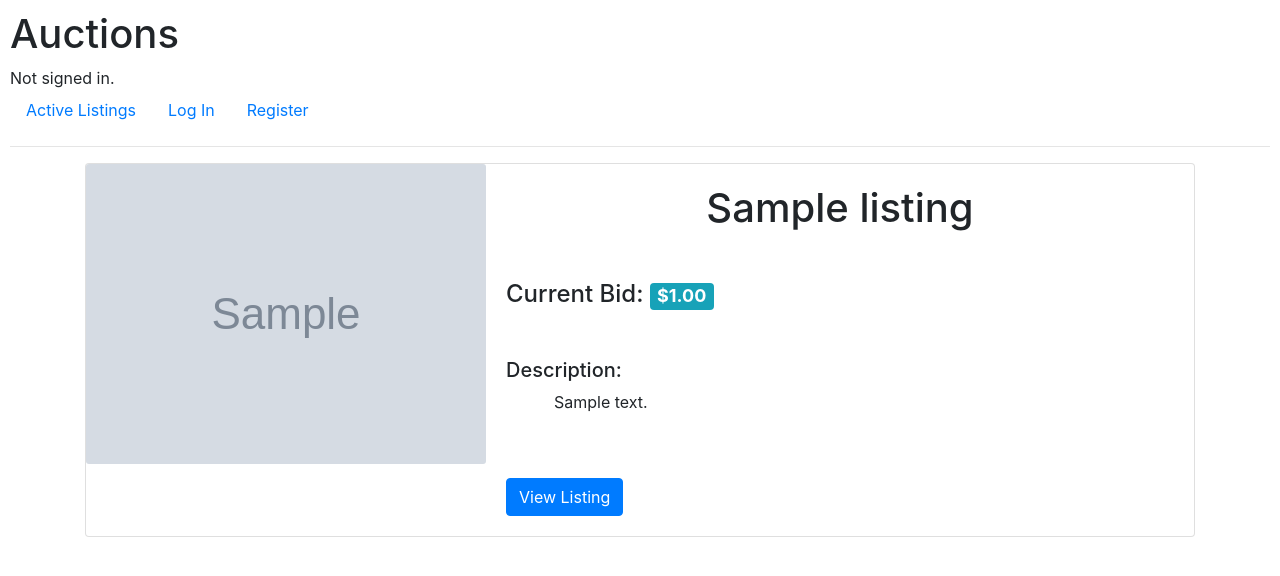
After one commit to samivel/ebay-clone, a Django app: template auctions/templates/auctions/listing.html in a window 1280 px wide. The commit adds this page. Shown: the top 576 px of the page. Run offline with Django 3.2, Linux system fonts and the light colour scheme; the template is opened without the code that fills it: most values are stand-ins (such as "Sample title", 1, 10 or a date in 2020); grey boxes marked "Sample" are stand-in pictures; some libraries are stand-ins or nearby versions.

Commit message:
index and listing pages added

```diff
--- a/auctions/models.py
+++ b/auctions/models.py
@@ -4,7 +4,7 @@ from django.db import models
 
 class User(AbstractUser):
     pass
-
+    watchlist = models.ManyToManyField(Listing, blank=True, related_name='watchers')
 
 class Listing(models.Model):
     title = models.CharField(max_length=64)
@@ -12,3 +12,4 @@ class Listing(models.Model):
     current_bid = models.FloatField()
     image_url = models.URLField(blank=True)
     category = models.CharField(max_length=64, blank=True)
+    seller = models.IntegerField()
--- a/auctions/templates/auctions/index.html
+++ b/auctions/templates/auctions/index.html
@@ -14,10 +14,10 @@
                     <div class="col">
                     <div class="card-body">
                         <h4 class="card-title">{{ listing.title }}</h4>
-                        <h5>Current Bid: <span class="badge badge-info">${{ listing.current_bid }}</span></h5>
+                        <h5>Current Bid: <span class="badge badge-info">${{ listing.current_bid|floatformat:2 }}</span></h5>
                         <p class="card-text">{{ listing.description }}</p>
                         <br><br>
-                        <a href="" class="btn btn-primary">View Listing</a>
+                        <a href="{% url 'listing' listing.id %}" class="btn btn-primary">View Listing</a>
                     </div>
                     </div>
                 </div>
--- a/auctions/templates/auctions/layout.html
+++ b/auctions/templates/auctions/layout.html
@@ -20,14 +20,16 @@
             <li class="nav-item">
                 <a class="nav-link" href="{% url 'index' %}">Active Listings</a>
             </li>
-            <li class="nav-item">
-                <a class="nav-link" href="{% url 'create' %}">Create New Listing</a>
-            </li>
+
 
             {% if user.is_authenticated %}
                 <li class="nav-item">
+                    <a class="nav-link" href="{% url 'create' %}">Create New Listing</a>
+                </li>
+                <li class="nav-item">
                     <a class="nav-link" href="{% url 'logout' %}">Log Out</a>
                 </li>
+
             {% else %}
                 <li class="nav-item">
                     <a class="nav-link" href="{% url 'login' %}">Log In</a>
--- /dev/null
+++ b/auctions/templates/auctions/listing.html
@@ -0,0 +1,32 @@
+{% extends 'auctions/layout.html' %}
+{% block body %}
+
+
+
+
+    <div class="container">
+
+            <div class="card mb-3" style="max-height: 800px;">
+                <div class="row no-gutters">
+                    <div>
+                    <img src="{{ listing.image_url }}" class="card-img" alt="Image of Listing" style="max-height: 800px; width:auto">
+                    </div>
+                    <div class="col">
+                    <div class="card-body">
+                        <h1 class="card-title text-center">{{ listing.title }}</h1>
+                        <h4 class="mt-5">Current Bid: <span class="badge badge-info">${{ listing.current_bid|floatformat:2 }}</span></h4>
+                        <h5 class="mt-5">Description:</h5>
+                        <p class="card-text ml-5">{{ listing.description }}</p>
+                        <br><br>
+                        <a href="{% url 'listing' listing.id %}" class="btn btn-primary">View Listing</a>
+                    </div>
+                    </div>
+                </div>
+            </div>
+
+
+
+
+    </div>
+
+{% endblock %}
--- a/auctions/urls.py
+++ b/auctions/urls.py
@@ -7,5 +7,6 @@ urlpatterns = [
     path("login", views.login_view, name="login"),
     path("logout", views.logout_view, name="logout"),
     path("register", views.register, name="register"),
-    path("create", views.create, name='create')
+    path("create", views.create, name='create'),
+    path('listing/<int:listing_id>', views.listing, name='listing')
 ]
```
Also changed, not shown: auctions/views.py (+17 -3 lines), auctions/migrations/0001_initial.py, auctions/migrations/0002_listing.py (deleted), auctions/migrations/0003_auto_20200824_1714.py (deleted), db.sqlite3.
